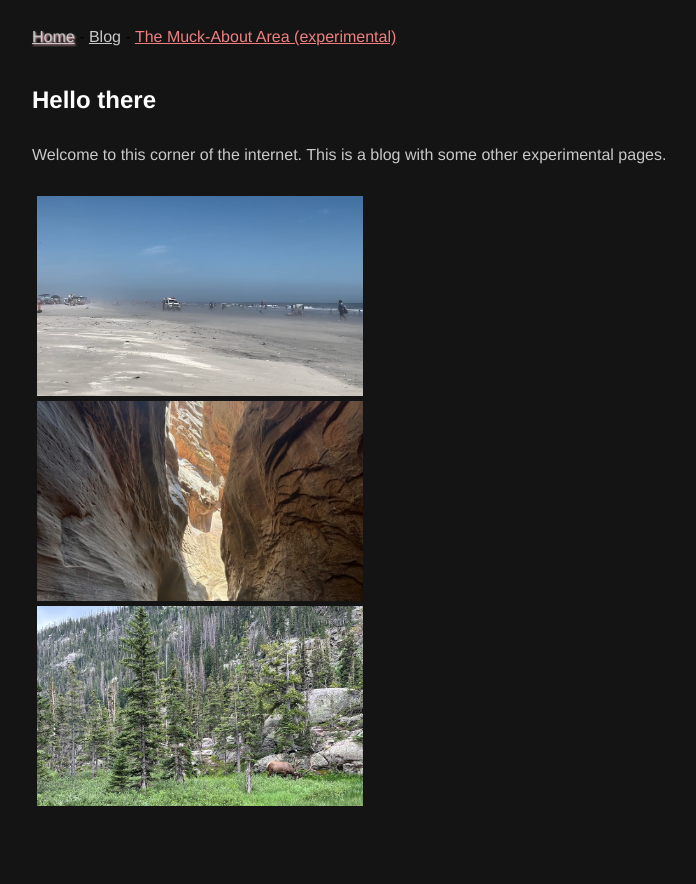
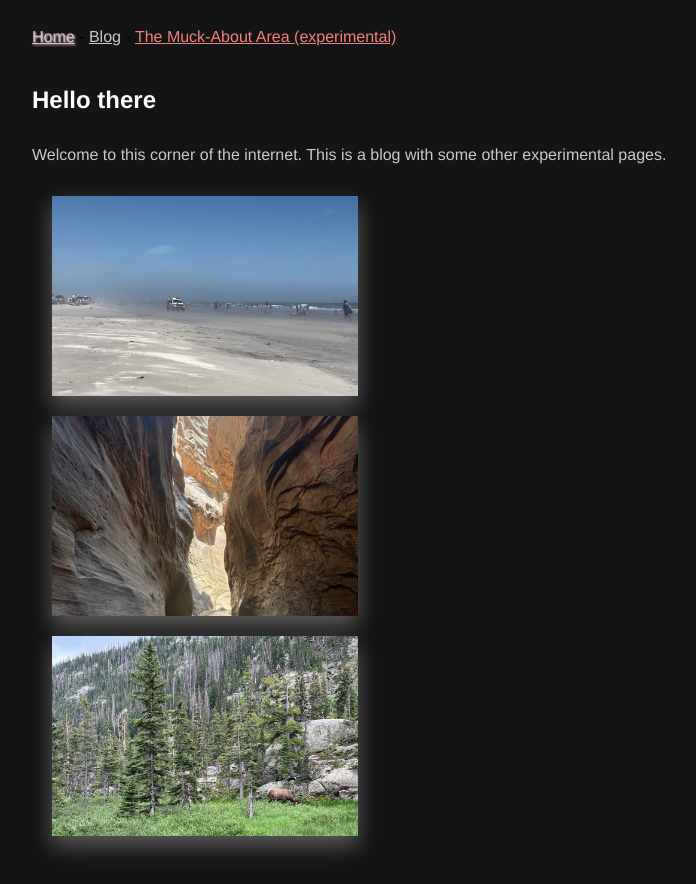
Before and after one commit to Ch0live/basic-angular-site, an Angular app: page /home in a window 1280 px wide. Shown: the whole page, without its empty margins (268-964 px from the left). Before the commit the page ends 839 px from the top, so only its background shows below. Built offline with nearby package versions, Linux system fonts and the light colour scheme.

Commit message:
Make images grow

```diff
--- a/src/app/image-grid/image-grid.component.css
+++ b/src/app/image-grid/image-grid.component.css
@@ -1,8 +1,14 @@
 .image-container {
     position: relative;
-    width: 48%;
+    width: 45%;
     height: 200px;
-    margin: 5px;
+    margin: 20px;
+    transition: transform 0.2s ease, box-shadow 0.3s ease;
+    box-shadow: 0 10px 20px rgba(255, 255, 255, 0.3);
+}
+
+.image-container:hover {
+    transform: scale(1.1);
 }
 
 .image-container:hover h2 {
@@ -24,4 +30,6 @@ h2 {
     top: 40%;
     left: 10%;
     right: 10%;
+    text-shadow: 3px 3px 8px rgba(0, 0, 0, 0.7);
+    transition: opacity 0.2s ease;
 }
--- a/src/app/image-grid/image-grid.component.html
+++ b/src/app/image-grid/image-grid.component.html
@@ -1,6 +1,6 @@
 @for (metadata of postMetadata().metadata; track metadata.path) {
     <div class="image-container"> <!-- TODO: add onclick to div overall component --> <!-- TODO: Make these random every time -->
-        <a [routerLink]="metadata.path">
+        <a [routerLink]="['/blog', metadata.path]">
             <img [src]="metadata.highlightImage.path" [alt]="metadata.highlightImage.alt"/>
             <h2 class="articleTitle">{{metadata.heading}}</h2>
         </a>
```
